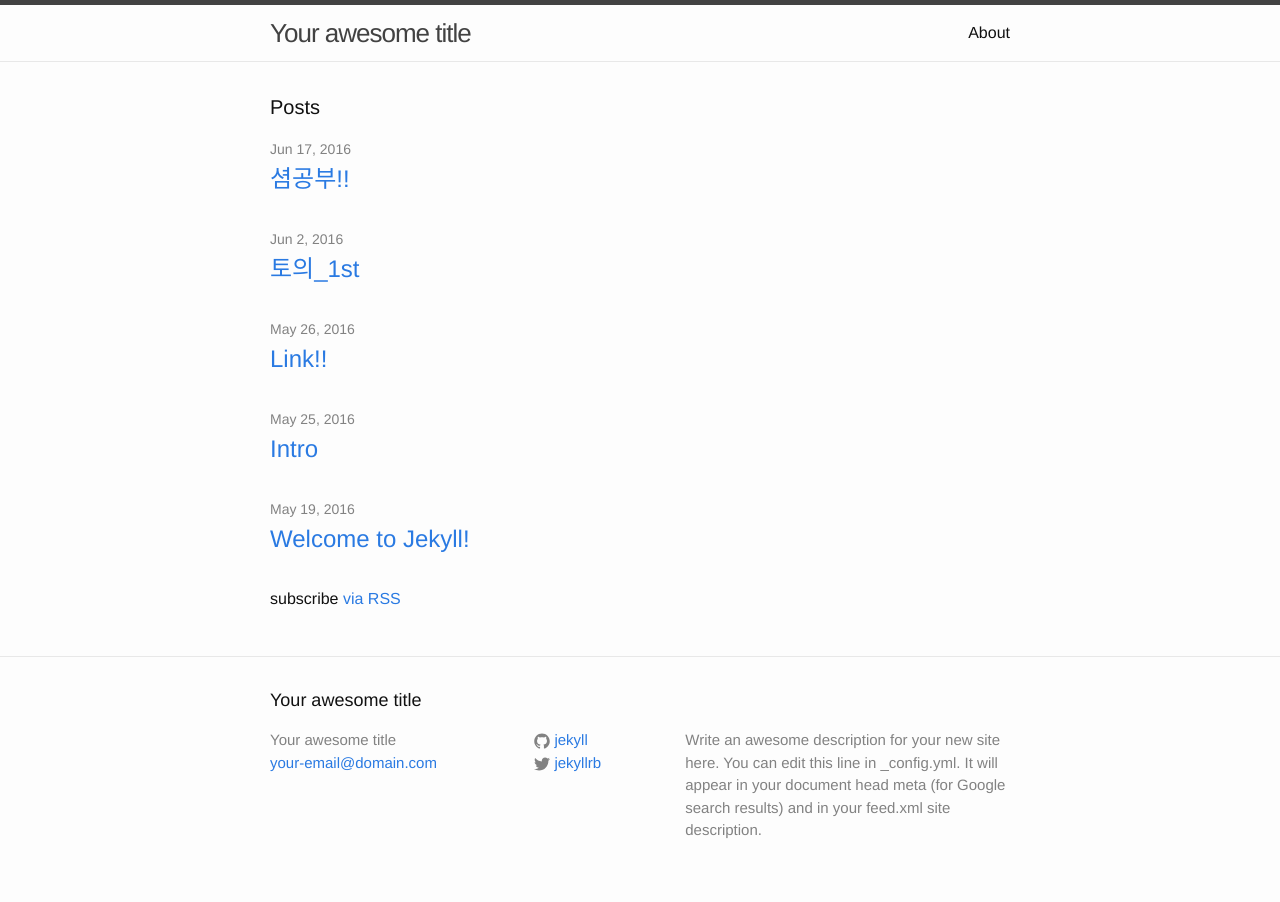
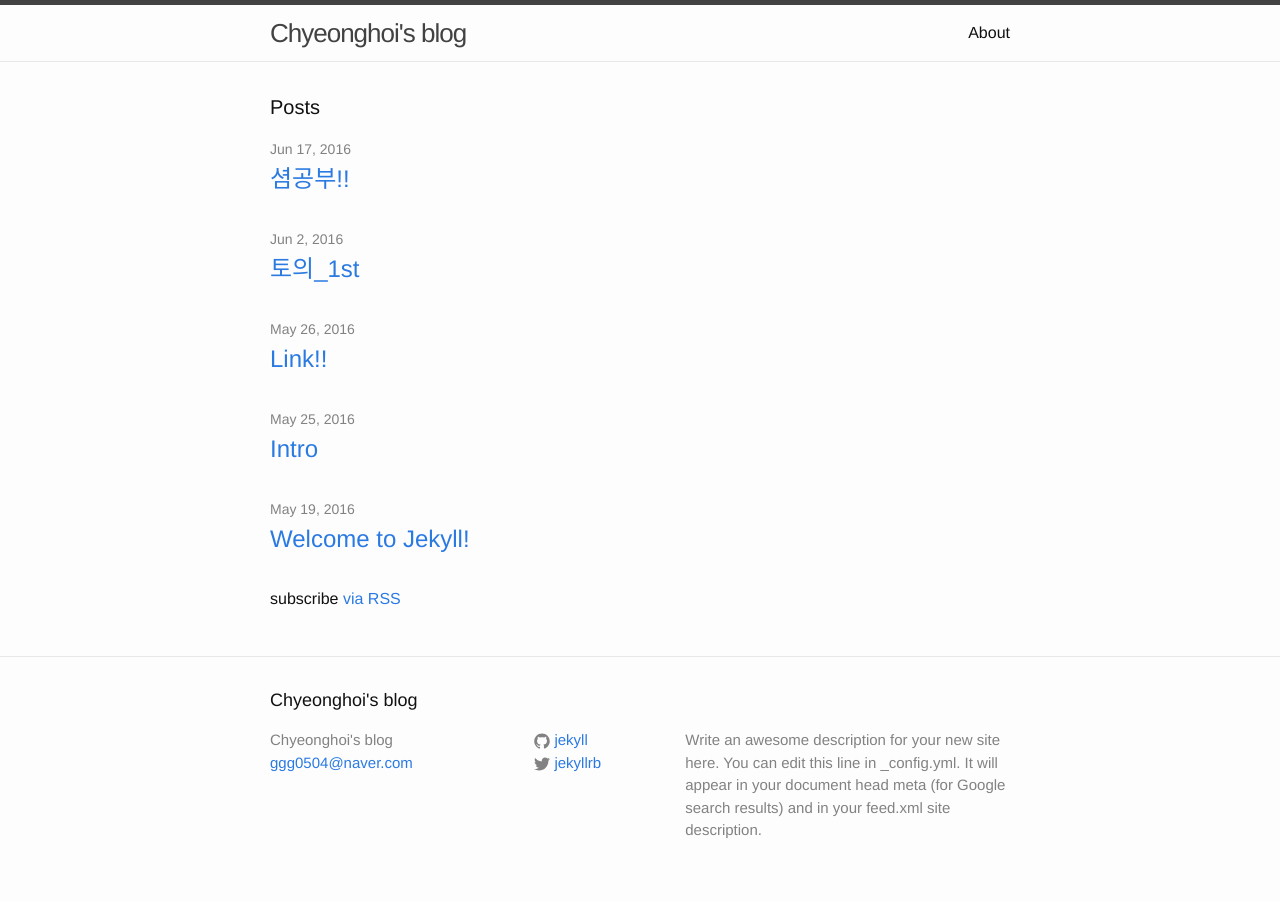
Before and after one commit to chyeonghoi/chyeonghoi.github.io, a Jekyll site: the page built from index.html, in a window 1280 px wide. Built offline with Jekyll 4.4.1, drawn with Linux system fonts in a browser that asks for light colours.

Commit message:
Update _config.yml
기본 정보 입력

```diff
--- a/_config.yml
+++ b/_config.yml
@@ -6,8 +6,8 @@
 # 'jekyll serve'. If you change this file, please restart the server process.
 
 # Site settings
-title: Your awesome title
-email: your-email@domain.com
+title: Chyeonghoi's blog
+email: ggg0504@naver.com
 description: > # this means to ignore newlines until "baseurl:"
   Write an awesome description for your new site here. You can edit this
   line in _config.yml. It will appear in your document head meta (for
```
